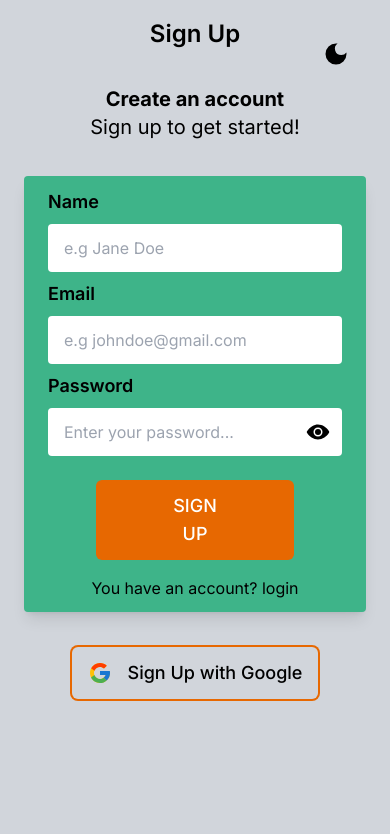
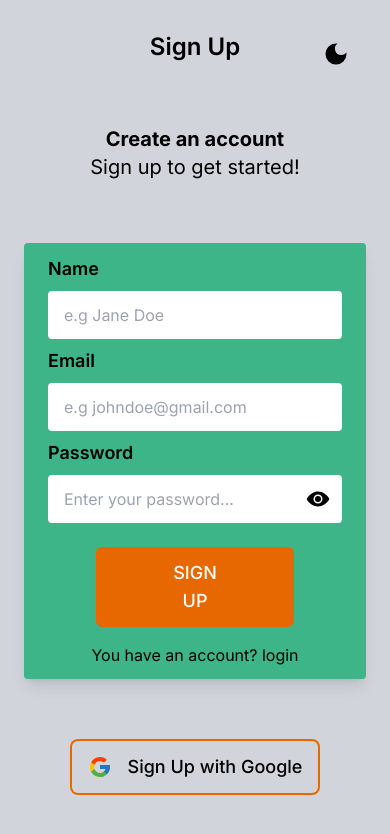
Before and after one commit to Samwelomwenga/toto-bot, a Next.js app: page /signup in a window 390 px wide. Shown: the top 834 px of the page. Built offline with nearby package versions, Linux system fonts and the light colour scheme; what @supabase/auth-helpers-nextjs would draw is missing.

Commit message:
fix: fix Google auth button position
Fix the Google auth button position on the login and signup pages to
match the design

```diff
--- a/src/app/login/page.tsx
+++ b/src/app/login/page.tsx
@@ -83,7 +83,7 @@
         </form>
         <button
           onClick={handleLogInWithGoogle}
-          className="flex place-items-center gap-4 ring-bright-orange dark:ring-yellow-green ring-2  py-3 px-4 mx-auto mb-32 lg:mb-10  text-lg font-medium rounded-md hover:text-bright-orange dark:hover:text-yellow-green  text-center hover:bg-transparent  hover:ring-0  transition-2000"
+          className="flex place-items-center gap-4 ring-bright-orange dark:ring-yellow-green ring-2  py-3 px-4 mx-auto mb-5 lg:mb-10  text-lg font-medium rounded-md hover:text-bright-orange dark:hover:text-yellow-green  text-center hover:bg-transparent  hover:ring-0  transition-2000"
         >
           {" "}
           <FcGoogle size={24} />
--- a/src/app/signup/page.tsx
+++ b/src/app/signup/page.tsx
@@ -90,7 +90,7 @@
         </form>
         <button
           onClick={handleSignUpWithGoogle}
-          className="flex place-items-center gap-4 ring-bright-orange dark:ring-yellow-green dark:hover:text-yellow-green ring-2  py-3 px-4 mx-auto mb-32 lg:mb-10  text-lg font-medium rounded-md  text-center  hover:text-bright-orange hover:ring-0  transition-2000"
+          className="flex place-items-center gap-4 ring-bright-orange dark:ring-yellow-green dark:hover:text-yellow-green ring-2  py-3 px-4 mx-auto mb-5 lg:mb-10  text-lg font-medium rounded-md  text-center  hover:text-bright-orange hover:ring-0  transition-2000"
         >
           <FcGoogle size={24} />
            <p>Sign Up with Google</p>{" "}
```
